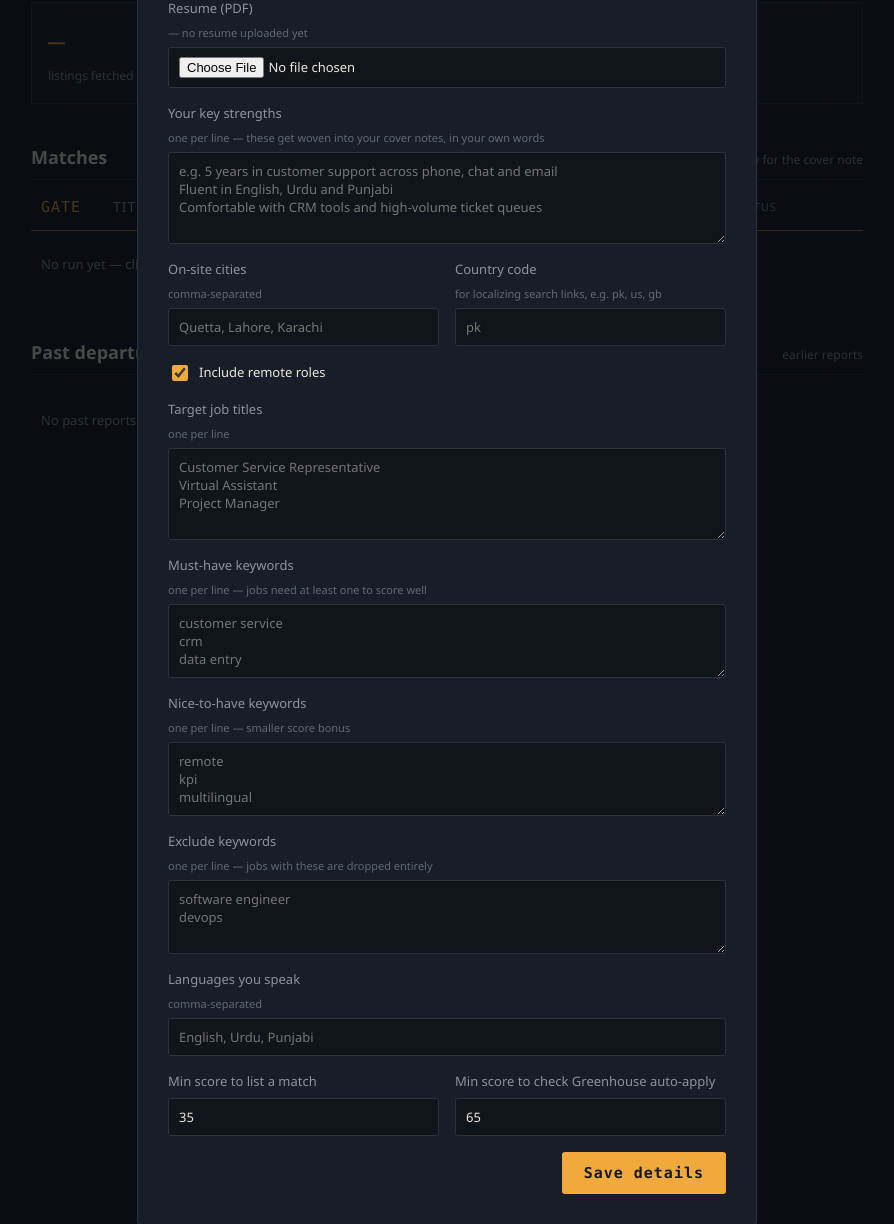
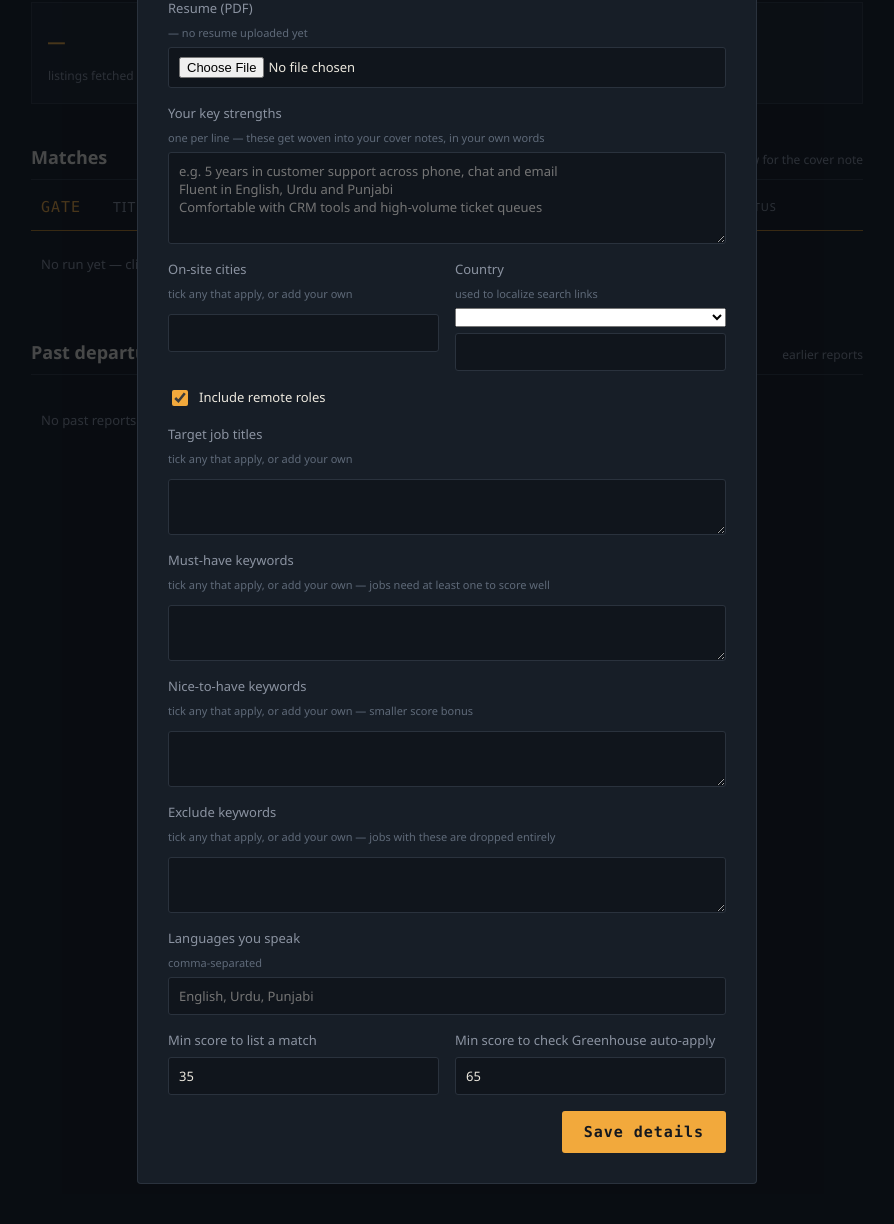
Before and after one commit to jaffargees-maker/job-search-agent, a Flask app: page / in a window 1280 px wide. Shown: the part 331-1555 px from the top of the page, without its empty margins (193-1087 px from the left). Run offline with Flask 3, Linux system fonts and the light colour scheme; data that the repository does not hold is empty.

Commit message:
Add preset dropdown/checkbox pickers + Other for list fields, country dropdown

```diff
--- a/templates/index.html
+++ b/templates/index.html
@@ -120,11 +120,14 @@
       </label>
 
       <div class="form-grid">
-        <label>On-site cities <span class="hint">comma-separated</span>
-          <input type="text" name="on_site_cities" placeholder="Quetta, Lahore, Karachi">
+        <label class="full-row-in-grid">On-site cities <span class="hint">tick any that apply, or add your own</span>
+          <div class="tagpicker" data-field="on_site_cities" data-sep=", "></div>
+          <input type="text" name="on_site_cities" class="tagpicker-hidden">
         </label>
-        <label>Country code <span class="hint">for localizing search links, e.g. pk, us, gb</span>
-          <input type="text" name="country_code" placeholder="pk">
+        <label>Country <span class="hint">used to localize search links</span>
+          <select id="countrySelect"></select>
+          <input type="text" id="countryOther" class="tagpicker-hidden" placeholder="Type a country code, e.g. pk" style="display:none; margin-top:6px;">
+          <input type="text" name="country_code" id="countryCodeValue" class="tagpicker-hidden">
         </label>
       </div>
 
@@ -133,20 +136,24 @@
         <span>Include remote roles</span>
       </label>
 
-      <label class="full-row">Target job titles <span class="hint">one per line</span>
-        <textarea name="target_titles" rows="4" placeholder="Customer Service Representative&#10;Virtual Assistant&#10;Project Manager"></textarea>
+      <label class="full-row">Target job titles <span class="hint">tick any that apply, or add your own</span>
+        <div class="tagpicker" data-field="target_titles" data-sep="&#10;"></div>
+        <textarea name="target_titles" class="tagpicker-hidden"></textarea>
       </label>
 
-      <label class="full-row">Must-have keywords <span class="hint">one per line — jobs need at least one to score well</span>
-        <textarea name="must_have_keywords" rows="3" placeholder="customer service&#10;crm&#10;data entry"></textarea>
+      <label class="full-row">Must-have keywords <span class="hint">tick any that apply, or add your own — jobs need at least one to score well</span>
+        <div class="tagpicker" data-field="must_have_keywords" data-sep="&#10;"></div>
+        <textarea name="must_have_keywords" class="tagpicker-hidden"></textarea>
       </label>
 
-      <label class="full-row">Nice-to-have keywords <span class="hint">one per line — smaller score bonus</span>
-        <textarea name="nice_to_have_keywords" rows="3" placeholder="remote&#10;kpi&#10;multilingual"></textarea>
+      <label class="full-row">Nice-to-have keywords <span class="hint">tick any that apply, or add your own — smaller score bonus</span>
+        <div class="tagpicker" data-field="nice_to_have_keywords" data-sep="&#10;"></div>
+        <textarea name="nice_to_have_keywords" class="tagpicker-hidden"></textarea>
       </label>
 
-      <label class="full-row">Exclude keywords <span class="hint">one per line — jobs with these are dropped entirely</span>
-        <textarea name="exclude_keywords" rows="3" placeholder="software engineer&#10;devops"></textarea>
+      <label class="full-row">Exclude keywords <span class="hint">tick any that apply, or add your own — jobs with these are dropped entirely</span>
+        <div class="tagpicker" data-field="exclude_keywords" data-sep="&#10;"></div>
+        <textarea name="exclude_keywords" class="tagpicker-hidden"></textarea>
       </label>
 
       <label class="full-row">Languages you speak <span class="hint">comma-separated</span>
```
